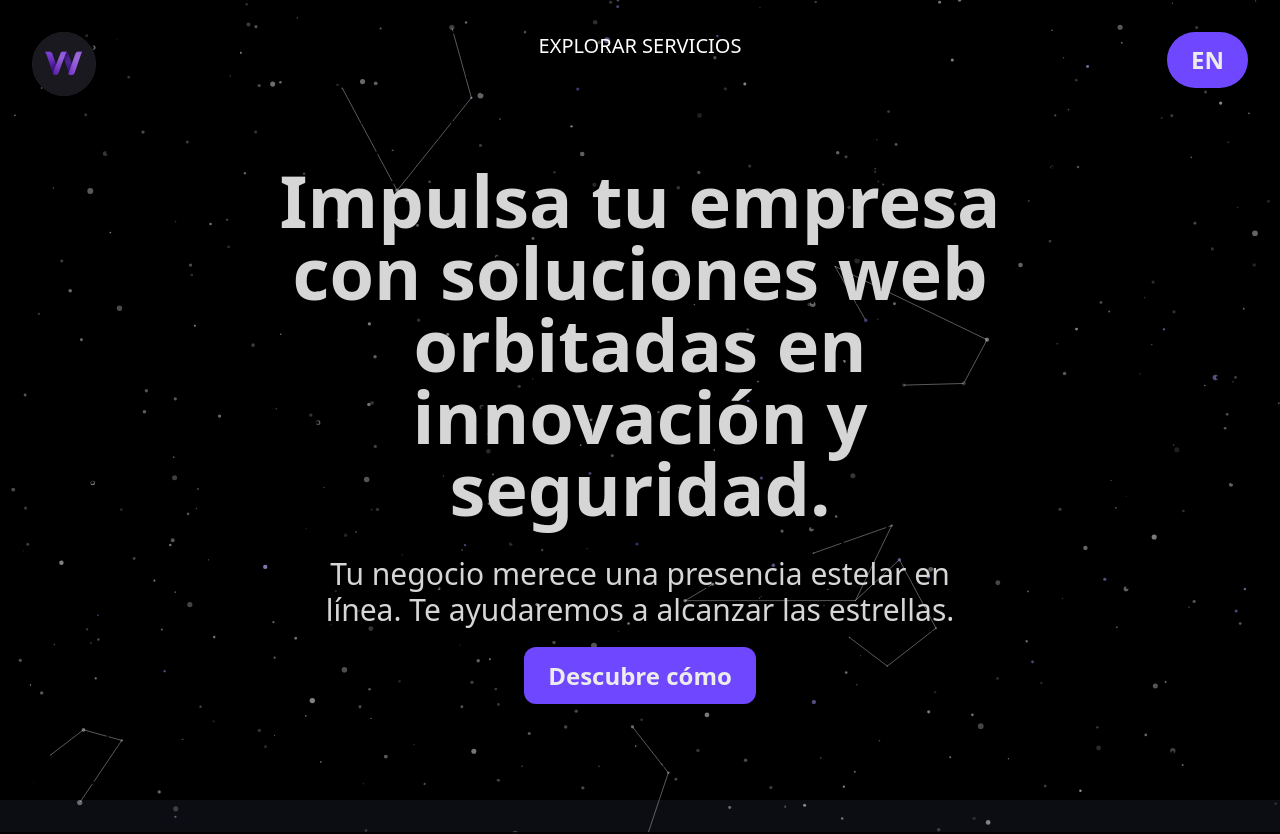
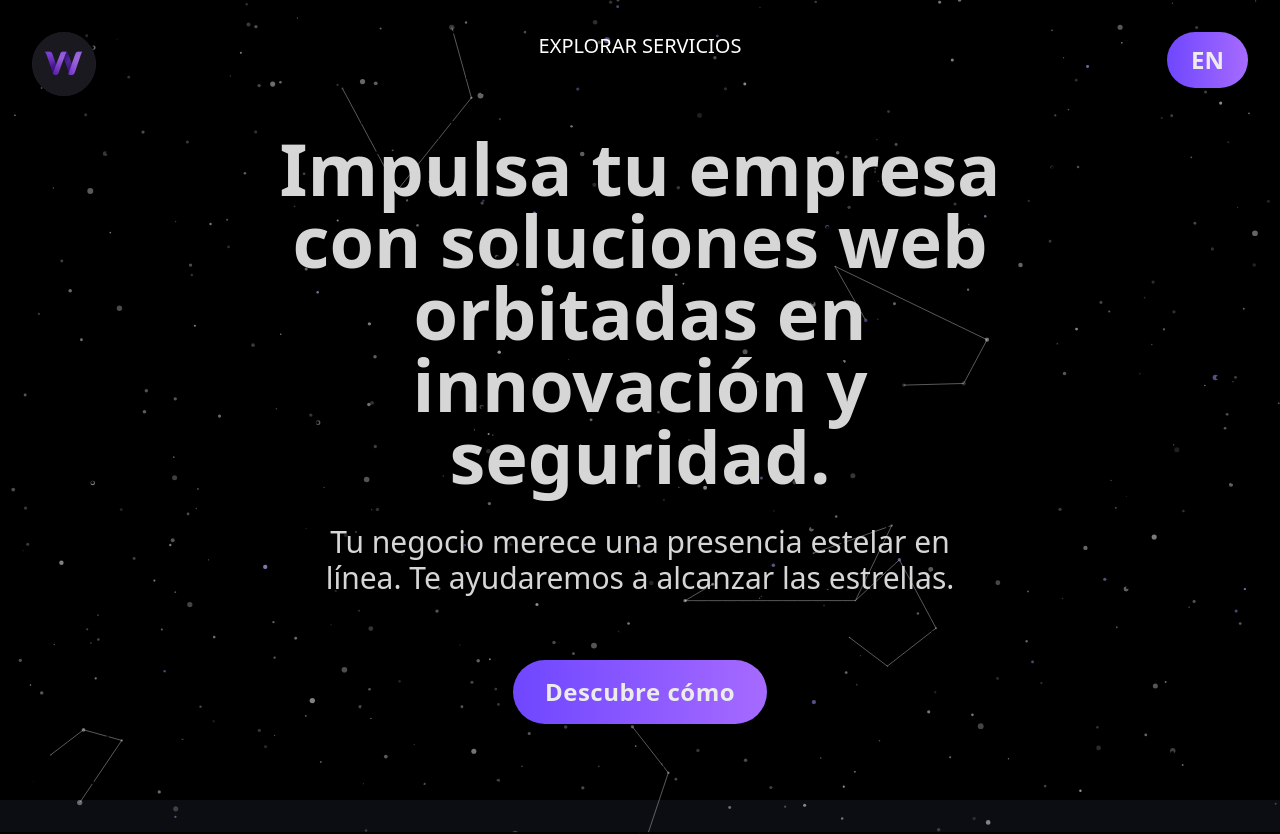
Before and after one commit to juanasaavedra/weavion, a React (Vite) app: page /contact in a window 1280 px wide. Shown: the top 834 px of the page. Built offline with nearby package versions, Linux system fonts and the light colour scheme.

Commit message:
style: improve button aesthetics

```diff
--- a/src/ActionButton.jsx
+++ b/src/ActionButton.jsx
@@ -11,7 +11,7 @@ export default function ActionButton({ to, children, plain = false, className =
       className={`
         inline-block text-2xl font-bold button-text
         ${rounded ? 'btn-rounded' : 'btn-primary'}
-        ${plain ? 'text-[var(--color-accent)]' : 'bg-[var(--color-accent)] text-[var(--color-text)]'}
+        ${plain ? 'text-[var(--color-accent)]' : ''}
         ${className}
       `}
     >
--- a/src/App.jsx
+++ b/src/App.jsx
@@ -94,7 +94,7 @@ export default function App() {
       <div className="fixed top-8 right-8 md:right-8 z-50">
         <button
           onClick={handleLang}
-          className="md:text-2xl text-lg font-bold bg-[var(--color-accent)] text-[var(--color-text)] md:px-6 px-4 md:py-3 py-2 btn-rounded border-0 hover:bg-[var(--color-highlight)] hover:transform hover:scale-105 transition-all duration-300 shadow-lg"
+          className="md:text-2xl text-lg font-bold btn-rounded md:px-6 px-4 md:py-3 py-2 hover:transform hover:scale-105 shadow-lg"
         >
           {i18n.language === 'es' ? 'EN' : 'ES'}
         </button>
@@ -145,7 +145,7 @@ export default function App() {
             </motion.div>
             <Link
               to="/services"
-              className="text-2xl font-bold bg-[var(--color-accent)] text-[var(--color-text)] px-6 py-3 rounded-xl border-0 hover:bg-[var(--color-highlight)] transition-colors mt-4"
+              className="inline-block btn-rounded text-2xl font-bold button-text mt-4 shadow-lg"
             >
               {t('hero.cta', "Discover how")}
             </Link>
--- a/src/ContactSection.jsx
+++ b/src/ContactSection.jsx
@@ -20,7 +20,7 @@ export default function ContactSection() {
         </p>
         <Link
           to="/contact"
-          className="inline-block btn-rounded bg-[var(--color-accent)] text-[var(--color-text)] text-2xl font-bold button-text border-0 hover:bg-[var(--color-highlight)] hover:transform hover:scale-105 transition-all duration-300 shadow-lg"
+          className="inline-block btn-rounded text-2xl font-bold button-text hover:transform hover:scale-105 transition-all duration-300 shadow-lg"
         >
           {t('contact.cta.button') || 'Contáctanos'}
         </Link>
--- a/src/DiscoverButton.jsx
+++ b/src/DiscoverButton.jsx
@@ -11,8 +11,7 @@ export default function DiscoverButton({ to, className = '', rounded = true }) {
       className={`
         inline-block text-2xl font-bold button-text
         ${rounded ? 'btn-rounded' : 'btn-primary'}
-        bg-[var(--color-accent)] text-[var(--color-text)] border-2 border-[var(--color-highlight)]
-        hover:bg-[var(--color-highlight)] hover:transform hover:scale-105 transition-all duration-300
+        hover:transform hover:scale-105 transition-all duration-300
         ${className}
       `}
     >
--- a/src/index.css
+++ b/src/index.css
@@ -31,7 +31,7 @@ head::before {
   --color-slate: #1E1F26;       /* Dark Slate (Surfaces) - Tarjetas, nav */
   --color-gunmetal: #2A2C37;    /* Gunmetal (Detalles) - Bordes, divisores */
   --color-accent: #6F47FF;      /* Tech Purple (Accent) - Botones CTA */
-  --color-highlight: #6F47FF;   /* Brillo (Highlight) */
+  --color-highlight: #A66AFF;   /* Brillo (Highlight) */
   --color-text: #ECECEC;        /* Soft White (Texto) - Texto principal */
 }
 
@@ -76,16 +76,17 @@ html, body {
 
 /* Clases para botones y elementos interactivos */
 .btn-primary {
-  background-color: var(--color-accent);
+  background: linear-gradient(90deg, var(--color-accent), var(--color-highlight));
   color: var(--color-text);
   border: none;
   border-radius: 50px;
   padding: 14px 28px;
-  transition: all 0.3s ease;
+  transition: background 0.4s ease, transform 0.3s ease, box-shadow 0.3s ease;
   box-shadow: 0 4px 8px rgba(111, 71, 255, 0.3);
 }
 
 .btn-primary:hover {
+  background: linear-gradient(90deg, var(--color-highlight), var(--color-accent));
   transform: translateY(-2px);
   box-shadow: 0 6px 12px rgba(255, 209, 0, 0.4);
 }
@@ -94,6 +95,15 @@ html, body {
 .btn-rounded {
   border-radius: 9999px; /* Completamente redondeados */
   padding: 16px 32px;
+  background: linear-gradient(90deg, var(--color-accent), var(--color-highlight));
+  color: var(--color-text);
+  transition: background 0.4s ease, transform 0.3s ease, box-shadow 0.3s ease;
+}
+
+.btn-rounded:hover {
+  background: linear-gradient(90deg, var(--color-highlight), var(--color-accent));
+  transform: translateY(-2px);
+  box-shadow: 0 6px 12px rgba(255, 209, 0, 0.4);
 }
 
 /* Botones de formulario para navegación */
```
